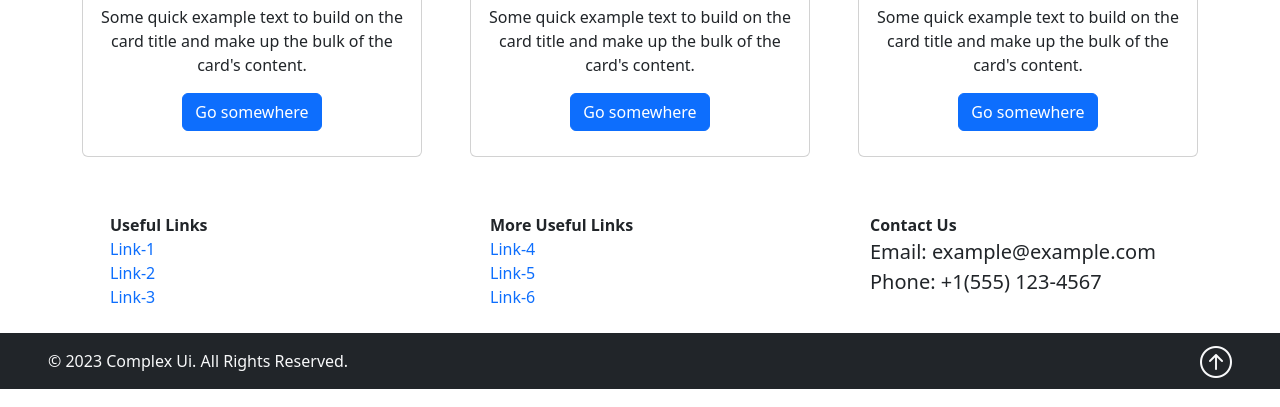
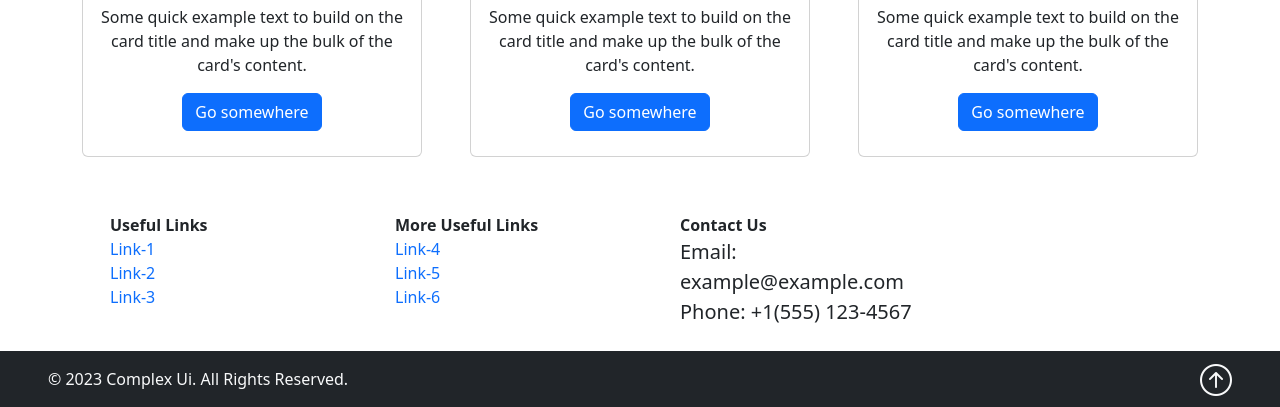
Before and after one commit to al-shahzeb/F1-Module-Test, a plain HTML site: page Module-test/index.html in a window 1280 px wide. Shown: the part 1712-2119 px from the top of the page. Drawn offline with nearby package versions, Linux system fonts and the light colour scheme.

Commit message:
final touch

```diff
--- a/Module-test/index.html
+++ b/Module-test/index.html
@@ -164,21 +164,21 @@
     <footer class="footer-container">
         <div class="container">
             <div class="row g-4">
-                <div class="col p-2">
+                <div class="col-12 col-lg-3 p-2">
                     <ul style="list-style: none; font-weight: bold;">Useful Links
                         <li><a href="#">Link-1</a></li>
                         <li><a href="#">Link-2</a></li>
                         <li><a href="#">Link-3</a></li>
                     </ul>
                 </div>
-                <div class="col p-2">
+                <div class="col-12 col-lg-3 p-2">
                     <ul style="list-style: none; font-weight: bold;">More Useful Links
                         <li><a href="#">Link-4</a></li>
                         <li><a href="#">Link-5</a></li>
                         <li><a href="#">Link-6</a></li>
                     </ul>
                 </div>
-                <div class="col p-2">
+                <div class="col-12 col-lg-3 p-2">
                     <ul style="list-style: none; font-weight: bold;">Contact Us
                         <li class="lead">Email: example@example.com</li>
                         <li class="lead">Phone: +1(555) 123-4567</li>
```
